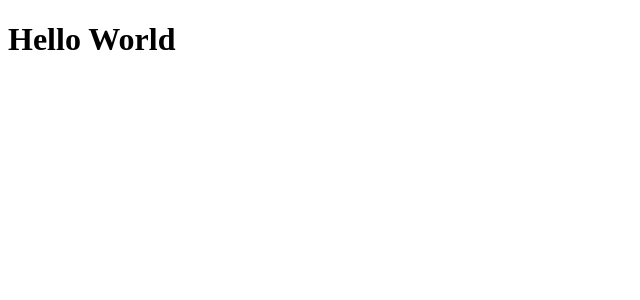
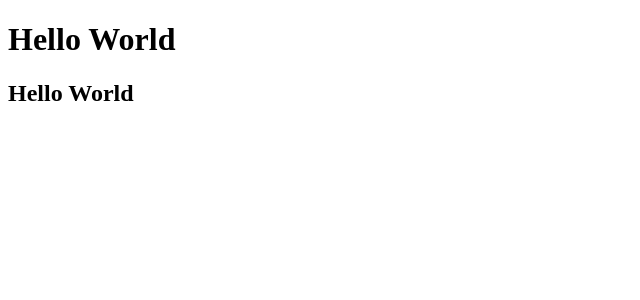
Before and after one commit to leesh0829/react-for-beginners, a React (Create React App) app: page / in a window 1280 px wide. Shown: the top 300 px of the page, without its empty margins (0-640 px from the left). Built offline with nearby package versions, Linux system fonts and the light colour scheme.

Commit message:
20240906-1

```diff
--- a/src/App.js
+++ b/src/App.js
@@ -2,6 +2,7 @@ function App() {
   return (
     <div>
       <h1>Hello World</h1>
+      <h2>Hello World</h2>
     </div>
   );
 }
```
